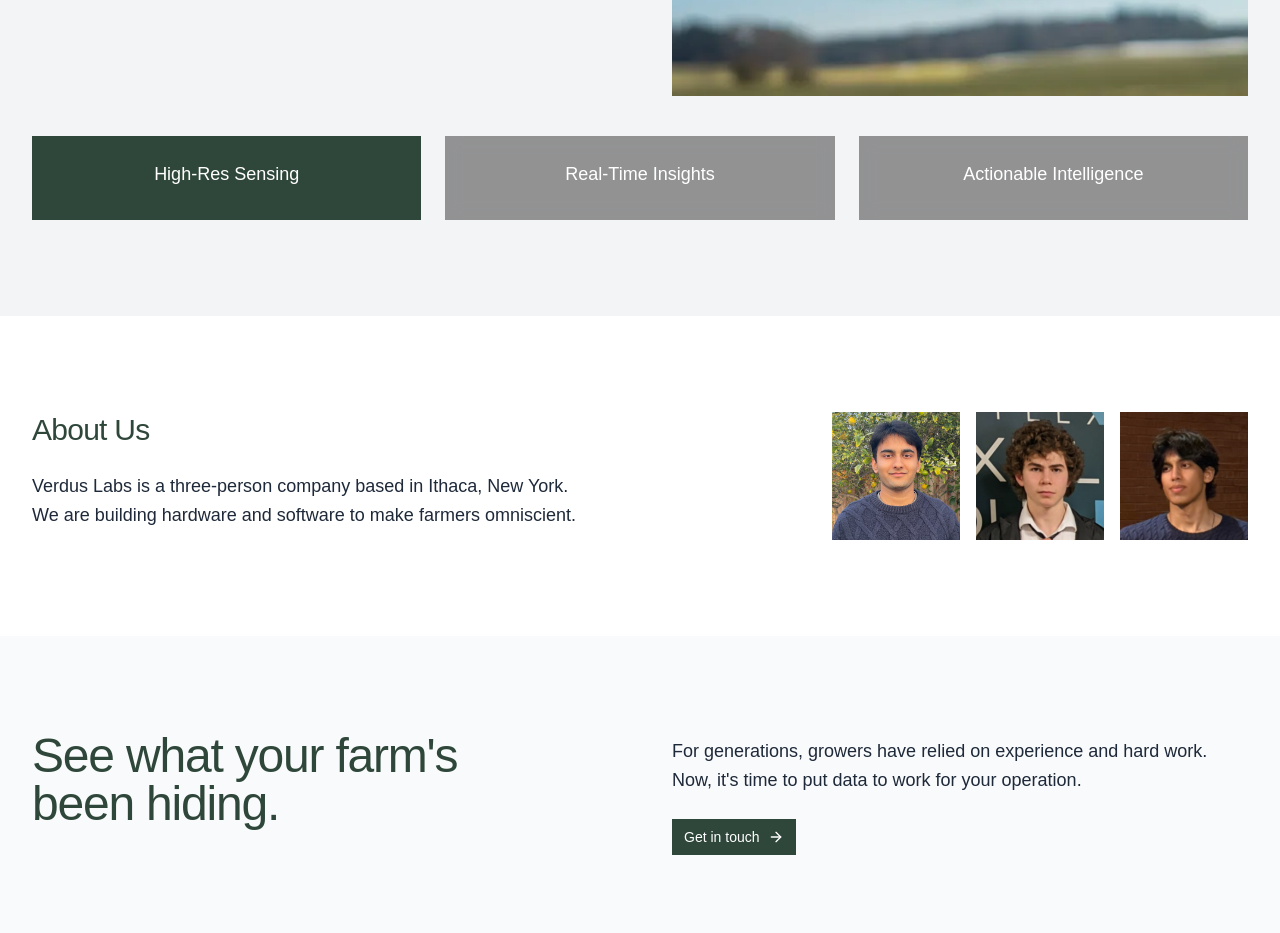
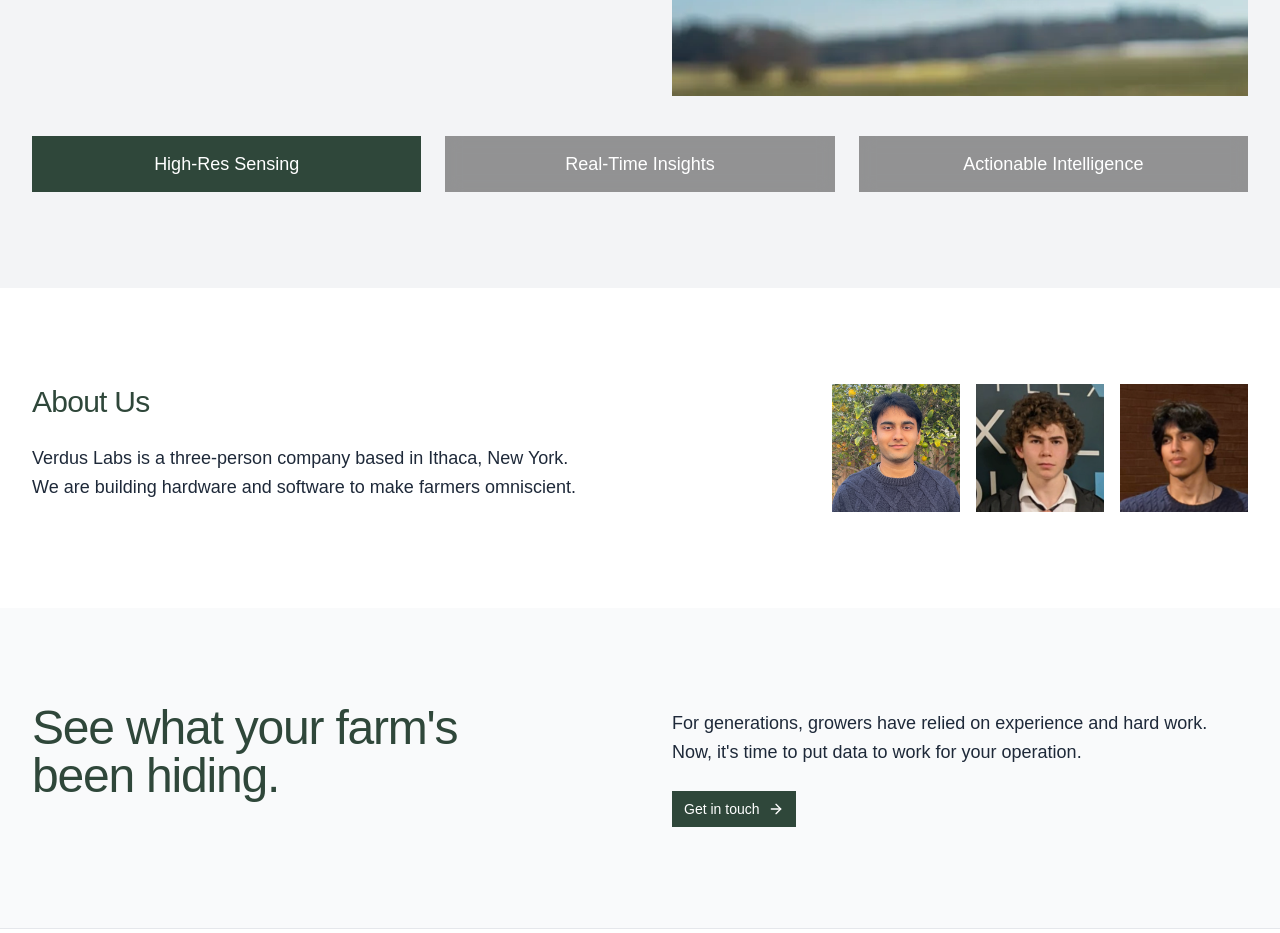
Before and after one commit to Verdus-Labs/verduslabs, a Next.js app: page / in a window 1280 px wide. Shown: the part 1600-2533 px from the top of the page. Built offline with nearby package versions, Linux system fonts and the light colour scheme; a web font is replaced by a local one.

Commit message:
height cards

```diff
--- a/src/app/page.tsx
+++ b/src/app/page.tsx
@@ -253,43 +253,43 @@ export default function Home() {
             <div className="grid grid-cols-1 sm:grid-cols-3 gap-4 sm:gap-6">
               {/* High-Res Sensing */}
               <div
-                className={`backdrop-blur-sm p-4 sm:p-6 transition-colors cursor-pointer ${
+                className={`backdrop-blur-sm p-4 sm:px-6 sm:py-2 transition-colors cursor-pointer h-14 flex items-center justify-center ${
                   activeTech === 'sensing'
                     ? 'bg-[#2F473A] hover:bg-[#223428]'
                     : 'bg-black/40 hover:bg-black/60'
                 }`}
                 onClick={() => setActiveTech('sensing')}
               >
-                <div className="text-center">
-                  <h3 className="text-sm sm:text-lg font-medium text-white mb-2">High-Res Sensing</h3>
+                <div className="text-center w-full">
+                  <h3 className="text-sm sm:text-lg font-medium text-white mb-0">High-Res Sensing</h3>
                 </div>
               </div>
 
               {/* Real-Time Insights */}
               <div
-                className={`backdrop-blur-sm p-4 sm:p-6 transition-colors cursor-pointer ${
+                className={`backdrop-blur-sm p-4 sm:px-6 sm:py-2 transition-colors cursor-pointer h-14 flex items-center justify-center ${
                   activeTech === 'insights'
                     ? 'bg-[#2F473A] hover:bg-[#223428]'
                     : 'bg-black/40 hover:bg-black/60'
                 }`}
                 onClick={() => setActiveTech('insights')}
               >
-                <div className="text-center">
-                  <h3 className="text-sm sm:text-lg font-medium text-white mb-2">Real-Time Insights</h3>
+                <div className="text-center w-full">
+                  <h3 className="text-sm sm:text-lg font-medium text-white mb-0">Real-Time Insights</h3>
                 </div>
               </div>
 
               {/* Actionable Intelligence */}
               <div
-                className={`backdrop-blur-sm p-4 sm:p-6 transition-colors cursor-pointer ${
+                className={`backdrop-blur-sm p-4 sm:px-6 sm:py-2 transition-colors cursor-pointer h-14 flex items-center justify-center ${
                   activeTech === 'intelligence'
                     ? 'bg-[#2F473A] hover:bg-[#223428]'
                     : 'bg-black/40 hover:bg-black/60'
                 }`}
                 onClick={() => setActiveTech('intelligence')}
               >
-                <div className="text-center">
-                  <h3 className="text-sm sm:text-lg font-medium text-white mb-2">Actionable Intelligence</h3>
+                <div className="text-center w-full">
+                  <h3 className="text-sm sm:text-lg font-medium text-white mb-0">Actionable Intelligence</h3>
                 </div>
               </div>
             </div>
```
